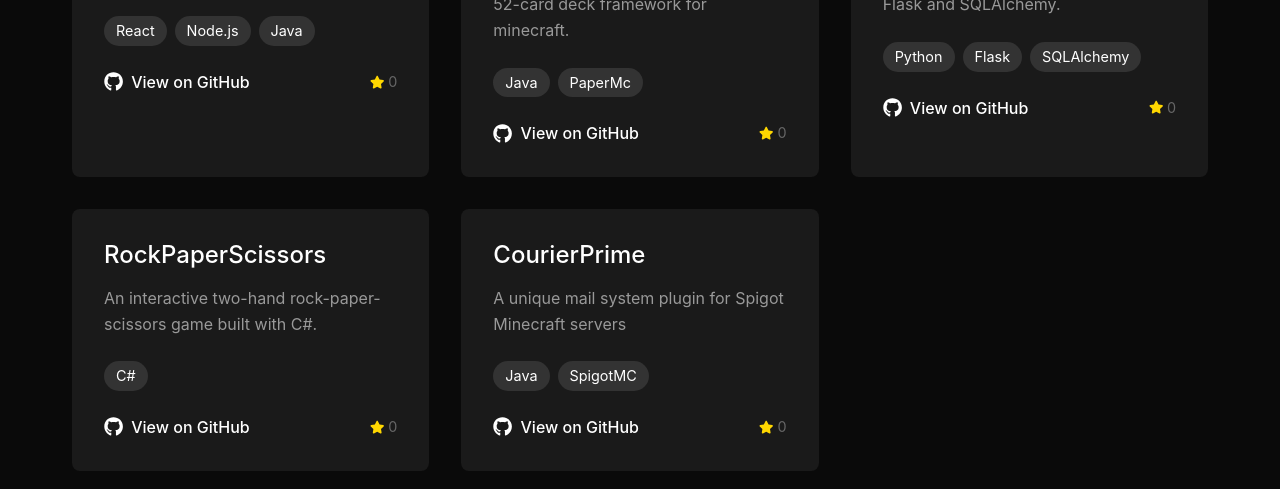
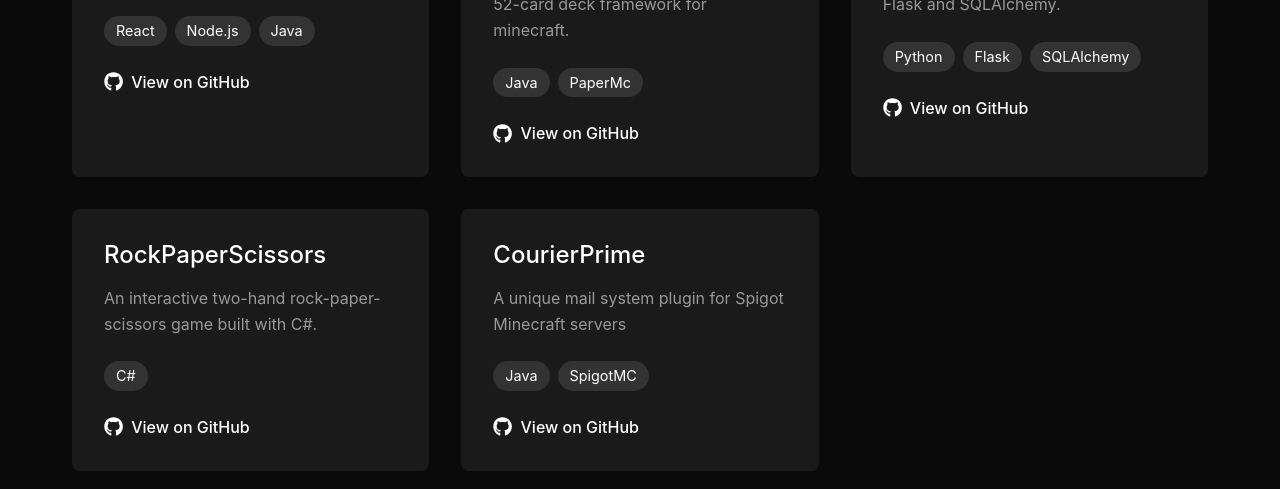
Before and after one commit to joaorihan/portfolio, a React (Create React App) app in the folder frontend/: page /projects in a window 1280 px wide. Shown: the part 364-853 px from the top of the page. Built offline with nearby package versions, Linux system fonts and the light colour scheme; no server answers.

Commit message:
feat: change star counter logic

```diff
--- a/frontend/src/pages/Projects.js
+++ b/frontend/src/pages/Projects.js
@@ -93,10 +93,12 @@
                   <FaGithub className="link-icon" />
                   <span>View on GitHub</span>
                 </a>
-                <div className="stars-count">
-                  <FaStar className="star-icon" />
-                  <span>{stars[project.repo] || 0}</span>
-                </div>
+                {stars[project.repo] > 0 && (
+                  <div className="stars-count">
+                    <FaStar className="star-icon" />
+                    <span>{stars[project.repo]}</span>
+                  </div>
+                )}
               </div>
             </div>
           ))}
```
